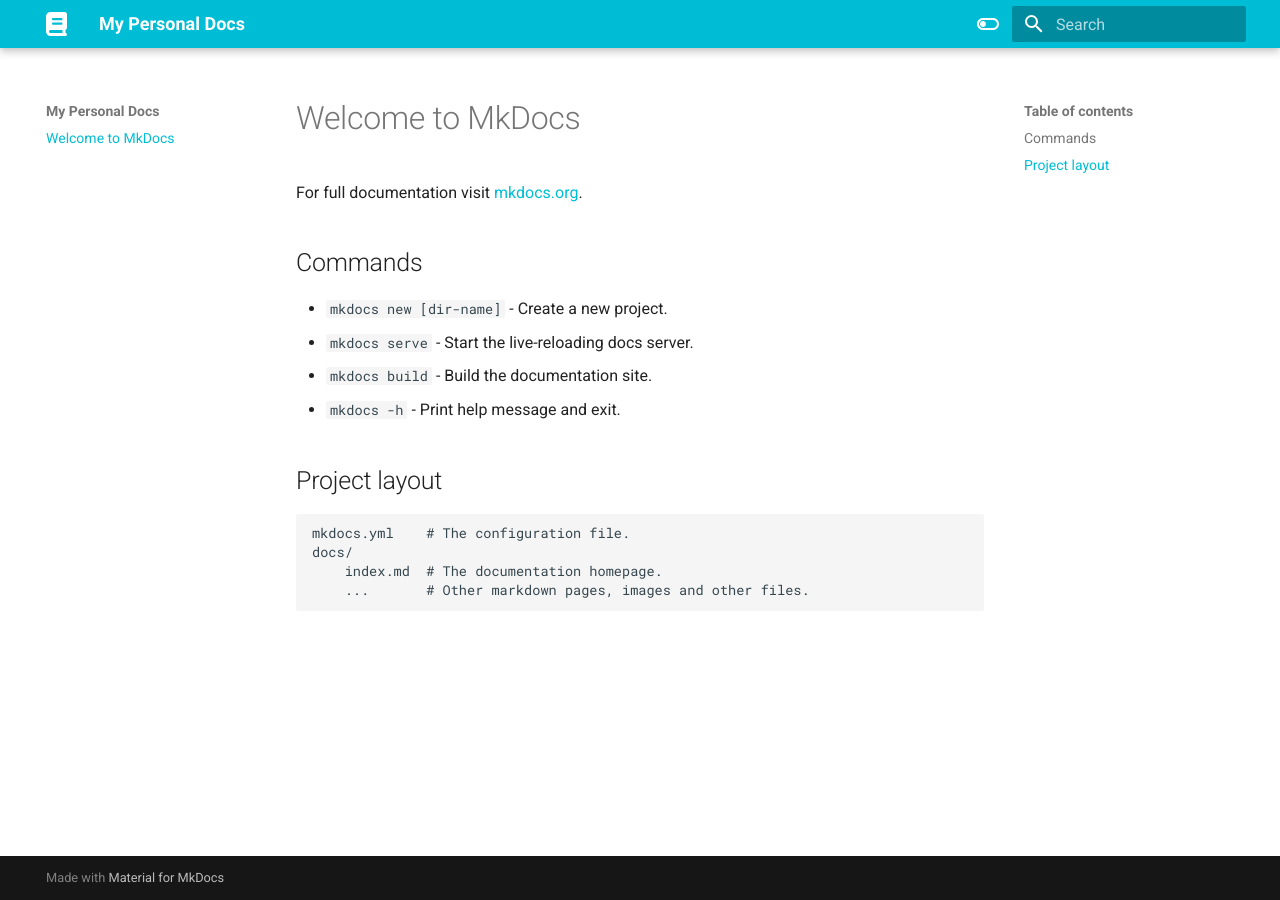
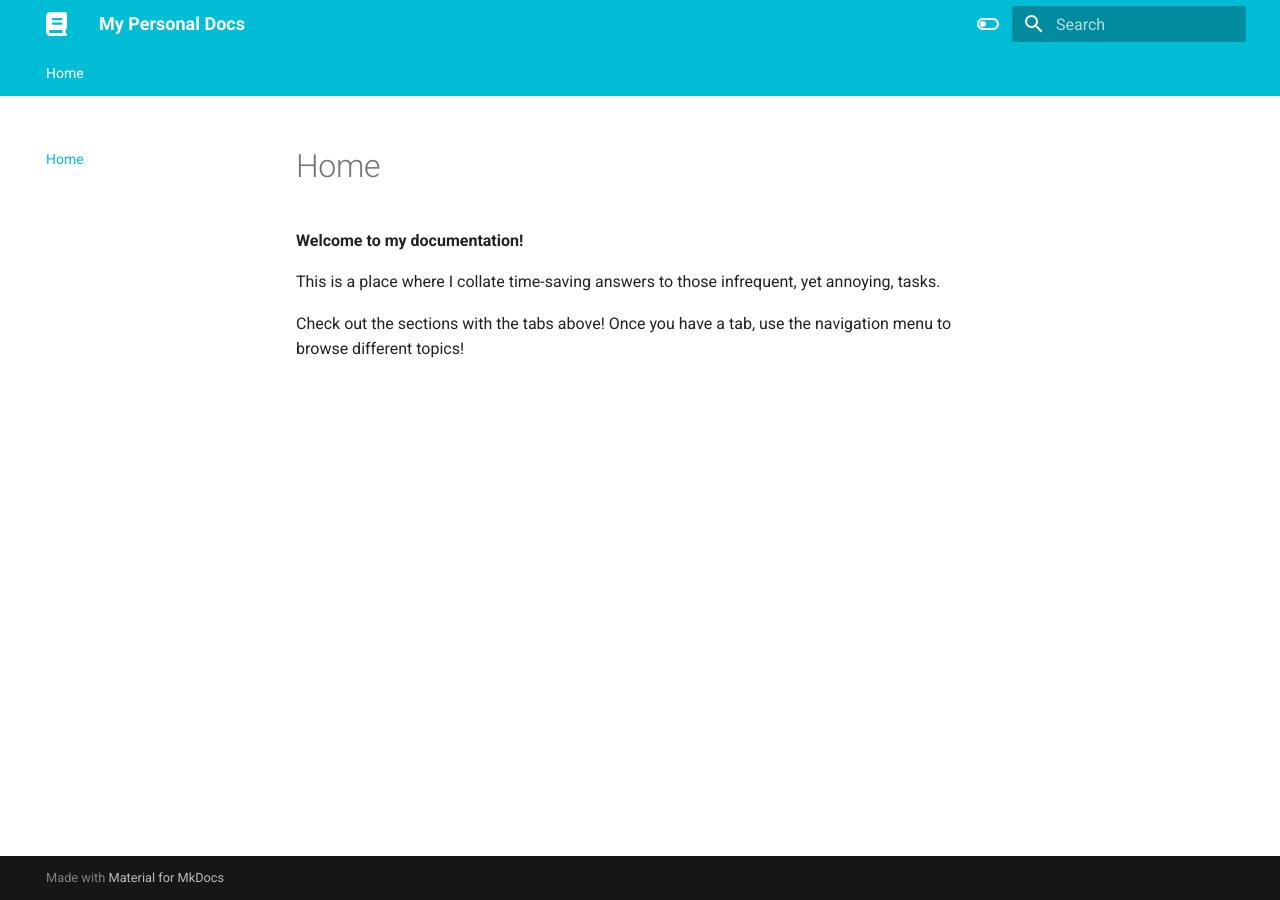
Before and after one commit to jwblangley/docs, an MkDocs documentation site: the page built from docs/index.md, in a window 1280 px wide. Built offline with MkDocs 1.6.1 and Material for MkDocs 9.7.7, drawn with Linux system fonts in a browser that asks for light colours.

Commit message:
Update home page

```diff
--- a/docs/index.md
+++ b/docs/index.md
@@ -1,17 +1,7 @@
-# Welcome to MkDocs
+# Home
 
-For full documentation visit [mkdocs.org](https://www.mkdocs.org).
+**Welcome to my documentation!**
 
-## Commands
+This is a place where I collate time-saving answers to those infrequent, yet annoying, tasks.
 
-* `mkdocs new [dir-name]` - Create a new project.
-* `mkdocs serve` - Start the live-reloading docs server.
-* `mkdocs build` - Build the documentation site.
-* `mkdocs -h` - Print help message and exit.
-
-## Project layout
-
-    mkdocs.yml    # The configuration file.
-    docs/
-        index.md  # The documentation homepage.
-        ...       # Other markdown pages, images and other files.
+Check out the sections with the tabs above! Once you have a tab, use the navigation menu to browse different topics!
--- /dev/null
+++ b/docs/stylesheets/extra.css
@@ -0,0 +1,3 @@
+.md-footer__inner {
+    display: none
+}
--- a/mkdocs.yml
+++ b/mkdocs.yml
@@ -5,6 +5,9 @@ theme:
   favicon: img/favicon.ico
   icon:
     logo: fontawesome/solid/book
+  features:
+    - navigation: instant
+    - navigation.tabs
   palette:
     - media: "(prefers-color-scheme: light)"
       scheme: default
@@ -20,3 +23,5 @@ theme:
       toggle:
         icon: material/toggle-switch
         name: Switch to light mode
+extra_css:
+  - stylesheets/extra.css
```
